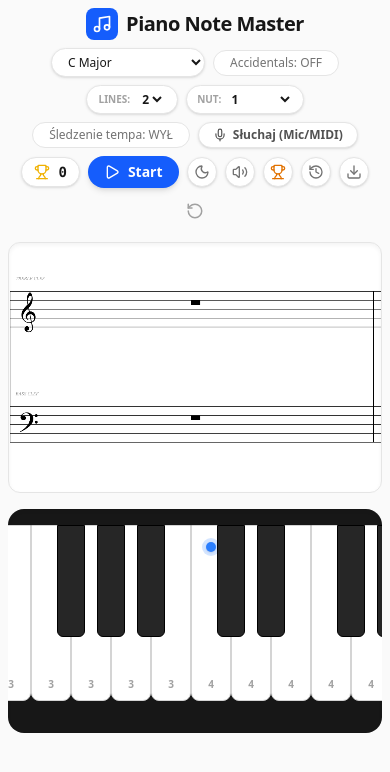
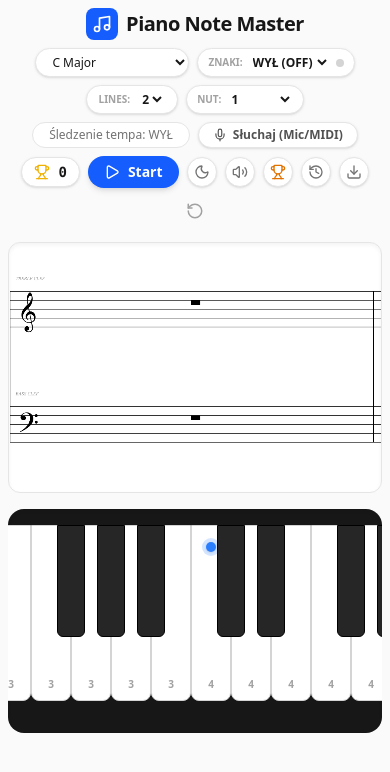
Before and after one commit to kamilogram/PianoNoteMasterAI, a React (Vite) app: page / in a window 390 px wide. Shown: the top 772 px of the page. Built offline with nearby package versions, Linux system fonts and the light colour scheme.

Commit message:
feat: add random accidental mode
Upgrade accidental configuration to support 'Random' selection and introduce active state tracking for improved game dynamics.

```diff
--- a/src/App.tsx
+++ b/src/App.tsx
@@ -292,9 +292,25 @@ export default function App() {
     const saved = localStorage.getItem('piano_ledger_lines');
     return saved !== null ? parseInt(saved, 10) : 2;
   });
-  const [useAccidentals, setUseAccidentals] = useState<boolean>(() => {
-    return localStorage.getItem('piano_use_accidentals') === 'true';
+  const [selectedAccidentals, setSelectedAccidentals] = useState<boolean | 'Random'>(() => {
+    const saved = localStorage.getItem('piano_selected_accidentals');
+    if (saved === 'Random') return 'Random';
+    if (saved === 'true') return true;
+    if (saved === 'false') return false;
+    const legacy = localStorage.getItem('piano_use_accidentals');
+    if (legacy !== null) return legacy === 'true';
+    return false;
   });
+  const [activeUseAccidentals, setActiveUseAccidentals] = useState<boolean>(() => {
+    const saved = localStorage.getItem('piano_selected_accidentals');
+    if (saved === 'true') return true;
+    if (saved === 'false') return false;
+    const legacy = localStorage.getItem('piano_use_accidentals');
+    if (legacy !== null) return legacy === 'true';
+    return false;
+  });
+  const activeUseAccidentalsRef = useRef<boolean>(activeUseAccidentals);
+
   const [selectedMaxNotes, setSelectedMaxNotes] = useState<number | 'Random'>(() => {
     const saved = localStorage.getItem('piano_selected_max_notes');
     if (saved === 'Random') return 'Random';
@@ -347,6 +363,7 @@ export default function App() {
     id: number;
     keyName: string;
     maxNotesText?: string;
+    accidentalsText?: string;
     prevKeyName?: string;
     prevKeyPace?: number | null;
     isNewRecord?: boolean;
@@ -670,7 +687,8 @@ export default function App() {
 
   const keyToUse = selectedKeySignature === 'Random' ? activeKeySignature : selectedKeySignature;
   const maxNotesToUse = selectedMaxNotes === 'Random' ? activeMaxNotes : selectedMaxNotes;
-  const configKey = `${keyToUse}_${maxNotesToUse}_${ledgerLines}_${useAccidentals ? 'acc' : 'noacc'}`;
+  const accidentalsToUse = selectedAccidentals === 'Random' ? activeUseAccidentals : selectedAccidentals;
+  const configKey = `${keyToUse}_${maxNotesToUse}_${ledgerLines}_${accidentalsToUse ? 'acc' : 'noacc'}`;
   const configRecord = highScores[configKey] || 0;
 
   const allValidRecords = useMemo(() => {
@@ -764,8 +782,9 @@ export default function App() {
   }, [ledgerLines]);
 
   useEffect(() => {
-    localStorage.setItem('piano_use_accidentals', String(useAccidentals));
-  }, [useAccidentals]);
+    localStorage.setItem('piano_selected_accidentals', String(selectedAccidentals));
+    localStorage.setItem('piano_use_accidentals', String(activeUseAccidentals));
+  }, [selectedAccidentals, activeUseAccidentals]);
 
   useEffect(() => {
     localStorage.setItem('piano_selected_max_notes', String(selectedMaxNotes));
@@ -793,7 +812,7 @@ export default function App() {
   useEffect(() => {
     // Reset segment-specific pace variables on parameter changes
     resetSegmentPace();
-  }, [selectedKeySignature, selectedMaxNotes, ledgerLines, useAccidentals, resetSegmentPace]);
+  }, [selectedKeySignature, selectedMaxNotes, selectedAccidentals, ledgerLines, resetSegmentPace]);
 
   const calculateAndSavePace = useCallback(() => {
     const startDateTimeVal = startDateTimeRef.current;
@@ -838,7 +857,8 @@ export default function App() {
     if (measuresCount >= 4) {
       const keyToUse = selectedKeySignature === 'Random' ? activeKeySignatureRef.current : selectedKeySignature;
       const maxNotesToUse = selectedMaxNotes === 'Random' ? activeMaxNotesRef.current : selectedMaxNotes;
-      const activeConfigKey = `${keyToUse}_${maxNotesToUse}_${ledgerLines}_${useAccidentals ? 'acc' : 'noacc'}`;
+      const accidentalsToUse = selectedAccidentals === 'Random' ? activeUseAccidentalsRef.current : selectedAccidentals;
+      const activeConfigKey = `${keyToUse}_${maxNotesToUse}_${ledgerLines}_${accidentalsToUse ? 'acc' : 'noacc'}`;
 
       const currentRecord = highScoresRef.current[activeConfigKey] || 0;
       if (pace > currentRecord) {
@@ -856,7 +876,7 @@ export default function App() {
         });
       }
     }
-  }, [selectedKeySignature, selectedMaxNotes, ledgerLines, useAccidentals]);
+  }, [selectedKeySignature, selectedMaxNotes, selectedAccidentals, ledgerLines]);
 
   const saveSessionToHistory = useCallback(() => {
     if (!startDateTime) return;
@@ -982,8 +1002,8 @@ export default function App() {
     return () => mql.removeEventListener('change', checkCompact);
   }, []);
 
-  const createFinishedSegmentSummary = useCallback((finishedKey: string, finishedMaxNotes: number) => {
-    const finishedConfigKey = `${finishedKey}_${finishedMaxNotes}_${ledgerLines}_${useAccidentals ? 'acc' : 'noacc'}`;
+  const createFinishedSegmentSummary = useCallback((finishedKey: string, finishedMaxNotes: number, finishedUseAccidentals: boolean) => {
+    const finishedConfigKey = `${finishedKey}_${finishedMaxNotes}_${ledgerLines}_${finishedUseAccidentals ? 'acc' : 'noacc'}`;
     const hitsInKey = correctHitsRef.current - segmentStartHitsRef.current;
     const durationInKeyMs = activeDurationMsRef.current - segmentStartDurationMsRef.current;
     const durationInKeySecs = durationInKeyMs / 1000;
@@ -1048,8 +1068,9 @@ export default function App() {
     const currentScores = highScoresRef.current;
     const finalReportedPace = Math.max(keyPace || 0, currentScores[finishedConfigKey] || 0) || keyPace;
 
+    const accLabel = finishedUseAccidentals ? 'ze znakami' : 'bez znaków';
     return {
-      prevKeyName: `${finishedKey} (N${finishedMaxNotes})`,
+      prevKeyName: `${finishedKey} (N${finishedMaxNotes}, ${accLabel})`,
       prevKeyPace: finalReportedPace,
       isNewRecord,
       wasFirstRecord,
@@ -1057,20 +1078,23 @@ export default function App() {
       rankText,
       rankImproved
     };
-  }, [ledgerLines, useAccidentals]);
+  }, [ledgerLines]);
 
   const handleKeySignatureChange = useCallback((val: keyof typeof KEY_SIGNATURES | 'Random') => {
     setSelectedKeySignature(val);
     const wasPlaying = isPlayingRef.current;
     const finishedKey = activeKeySignatureRef.current;
     const finishedMaxNotes = activeMaxNotesRef.current;
+    const finishedAccidentals = activeUseAccidentalsRef.current;
     const hitsInKey = correctHitsRef.current - segmentStartHitsRef.current;
     const durationInKeyMs = activeDurationMsRef.current - segmentStartDurationMsRef.current;
 
     let summary: ReturnType<typeof createFinishedSegmentSummary> | null = null;
     if (wasPlaying && hitsInKey > 0 && durationInKeyMs >= 1000) {
-      summary = createFinishedSegmentSummary(finishedKey, finishedMaxNotes);
-    }
+      summary = createFinishedSegmentSummary(finishedKey, finishedMaxNotes, finishedAccidentals);
+    }
+
+    const accidentalsToUse = selectedAccidentals === 'Random' ? activeUseAccidentalsRef.current : selectedAccidentals;
 
     if (val === 'Random') {
       measuresPlayedRef.current = 0;
@@ -1086,7 +1110,7 @@ export default function App() {
       setCurrentPace(null);
       setPaceTrend(null);
 
-      const nextConfigKey = `${randomKey}_${finishedMaxNotes}_${ledgerLines}_${useAccidentals ? 'acc' : 'noacc'}`;
+      const nextConfigKey = `${randomKey}_${finishedMaxNotes}_${ledgerLines}_${accidentalsToUse ? 'acc' : 'noacc'}`;
       const nextScore = highScoresRef.current[nextConfigKey] || 0;
       const rankVal = getRankForConfig(highScoresRef.current, nextConfigKey);
       startRanksRef.current[nextConfigKey] = rankVal;
@@ -1117,7 +1141,7 @@ export default function App() {
       setCurrentPace(null);
       setPaceTrend(null);
 
-      const nextConfigKey = `${val}_${finishedMaxNotes}_${ledgerLines}_${useAccidentals ? 'acc' : 'noacc'}`;
+      const nextConfigKey = `${val}_${finishedMaxNotes}_${ledgerLines}_${accidentalsToUse ? 'acc' : 'noacc'}`;
       const nextScore = highScoresRef.current[nextConfigKey] || 0;
       const rankVal = getRankForConfig(highScoresRef.current, nextConfigKey);
       startRanksRef.current[nextConfigKey] = rankVal;
@@ -1138,20 +1162,23 @@ export default function App() {
         });
       }
     }
-  }, [createFinishedSegmentSummary, ledgerLines, useAccidentals]);
+  }, [createFinishedSegmentSummary, ledgerLines, selectedAccidentals]);
 
   const handleMaxNotesChange = useCallback((val: number | 'Random') => {
     setSelectedMaxNotes(val);
     const wasPlaying = isPlayingRef.current;
     const finishedKey = activeKeySignatureRef.current;
     const finishedMaxNotes = activeMaxNotesRef.current;
+    const finishedAccidentals = activeUseAccidentalsRef.current;
     const hitsInKey = correctHitsRef.current - segmentStartHitsRef.current;
     const durationInKeyMs = activeDurationMsRef.current - segmentStartDurationMsRef.current;
 
     let summary: ReturnType<typeof createFinishedSegmentSummary> | null = null;
     if (wasPlaying && hitsInKey > 0 && durationInKeyMs >= 1000) {
-      summary = createFinishedSegmentSummary(finishedKey, finishedMaxNotes);
-    }
+      summary = createFinishedSegmentSummary(finishedKey, finishedMaxNotes, finishedAccidentals);
+    }
+
+    const accidentalsToUse = selectedAccidentals === 'Random' ? activeUseAccidentalsRef.current : selectedAccidentals;
 
     if (val === 'Random') {
       measuresPlayedRef.current = 0;
@@ -1167,7 +1194,7 @@ export default function App() {
       setCurrentPace(null);
       setPaceTrend(null);
 
-      const nextConfigKey = `${finishedKey}_${randomNotes}_${ledgerLines}_${useAccidentals ? 'acc' : 'noacc'}`;
+      const nextConfigKey = `${finishedKey}_${randomNotes}_${ledgerLines}_${accidentalsToUse ? 'acc' : 'noacc'}`;
       const nextScore = highScoresRef.current[nextConfigKey] || 0;
       const rankVal = getRankForConfig(highScoresRef.current, nextConfigKey);
       startRanksRef.current[nextConfigKey] = rankVal;
@@ -1199,7 +1226,7 @@ export default function App() {
       setCurrentPace(null);
       setPaceTrend(null);
 
-      const nextConfigKey = `${finishedKey}_${val}_${ledgerLines}_${useAccidentals ? 'acc' : 'noacc'}`;
+      const nextConfigKey = `${finishedKey}_${val}_${ledgerLines}_${accidentalsToUse ? 'acc' : 'noacc'}`;
       const nextScore = highScoresRef.current[nextConfigKey] || 0;
       const rankVal = getRankForConfig(highScoresRef.current, nextConfigKey);
       startRanksRef.current[nextConfigKey] = rankVal;
@@ -1221,7 +1248,92 @@ export default function App() {
         });
       }
     }
-  }, [createFinishedSegmentSummary, selectedKeySignature, ledgerLines, useAccidentals]);
+  }, [createFinishedSegmentSummary, selectedKeySignature, ledgerLines, selectedAccidentals]);
+
+  const handleAccidentalsChange = useCallback((val: boolean | 'Random') => {
+    setSelectedAccidentals(val);
+    const wasPlaying = isPlayingRef.current;
+    const finishedKey = activeKeySignatureRef.current;
+    const finishedMaxNotes = activeMaxNotesRef.current;
+    const finishedAccidentals = activeUseAccidentalsRef.current;
+    const hitsInKey = correctHitsRef.current - segmentStartHitsRef.current;
+    const durationInKeyMs = activeDurationMsRef.current - segmentStartDurationMsRef.current;
+
+    let summary: ReturnType<typeof createFinishedSegmentSummary> | null = null;
+    if (wasPlaying && hitsInKey > 0 && durationInKeyMs >= 1000) {
+      summary = createFinishedSegmentSummary(finishedKey, finishedMaxNotes, finishedAccidentals);
+    }
+
+    if (val === 'Random') {
+      measuresPlayedRef.current = 0;
+      const randomAcc = Math.random() < 0.5;
+      activeUseAccidentalsRef.current = randomAcc;
+      setActiveUseAccidentals(randomAcc);
+      segmentStartHitsRef.current = correctHitsRef.current;
+      segmentStartDurationMsRef.current = activeDurationMsRef.current;
+      segmentMeasuresCompletedRef.current = 0;
+      setSegmentMeasuresCompleted(0);
+      lastMeasurePaceRef.current = null;
+      setCurrentPace(null);
+      setPaceTrend(null);
+
+      const nextConfigKey = `${finishedKey}_${finishedMaxNotes}_${ledgerLines}_${randomAcc ? 'acc' : 'noacc'}`;
+      const nextScore = highScoresRef.current[nextConfigKey] || 0;
+      const rankVal = getRankForConfig(highScoresRef.current, nextConfigKey);
+      startRanksRef.current[nextConfigKey] = rankVal;
+      startScoresRef.current[nextConfigKey] = nextScore;
+      setStartRanks(prev => ({ ...prev, [nextConfigKey]: rankVal }));
+
+      if (wasPlaying) {
+        setKeyChangeAlert({
+          id: Date.now(),
+          keyName: selectedKeySignature === 'Random' ? `Losowa: ${activeKeySignatureRef.current}` : activeKeySignatureRef.current,
+          maxNotesText: selectedMaxNotes === 'Random' ? `Maks. nut: ${activeMaxNotesRef.current}` : undefined,
+          accidentalsText: `Znaki: ${randomAcc ? 'WŁ' : 'WYŁ'} (Losowo)`,
+          prevKeyName: summary?.prevKeyName,
+          prevKeyPace: summary?.prevKeyPace,
+          isNewRecord: summary?.isNewRecord,
+          wasFirstRecord: summary?.wasFirstRecord,
+          previousRecordPace: summary?.previousRecordPace,
+          rankText: summary?.rankText,
+          rankImproved: summary?.rankImproved,
+        });
+      }
+    } else {
+      activeUseAccidentalsRef.current = val;
+      setActiveUseAccidentals(val);
+      segmentStartHitsRef.current = correctHitsRef.current;
+      segmentStartDurationMsRef.current = activeDurationMsRef.current;
+      segmentMeasuresCompletedRef.current = 0;
+      setSegmentMeasuresCompleted(0);
+      lastMeasurePaceRef.current = null;
+      setCurrentPace(null);
+      setPaceTrend(null);
+
+      const nextConfigKey = `${finishedKey}_${finishedMaxNotes}_${ledgerLines}_${val ? 'acc' : 'noacc'}`;
+      const nextScore = highScoresRef.current[nextConfigKey] || 0;
+      const rankVal = getRankForConfig(highScoresRef.current, nextConfigKey);
+      startRanksRef.current[nextConfigKey] = rankVal;
+      startScoresRef.current[nextConfigKey] = nextScore;
+      setStartRanks(prev => ({ ...prev, [nextConfigKey]: rankVal }));
+
+      if (wasPlaying) {
+        setKeyChangeAlert({
+          id: Date.now(),
+          keyName: selectedKeySignature === 'Random' ? `Losowa: ${activeKeySignatureRef.current}` : activeKeySignatureRef.current,
+          maxNotesText: selectedMaxNotes === 'Random' ? `Maks. nut: ${activeMaxNotesRef.current}` : undefined,
+          accidentalsText: `Znaki: ${val ? 'WŁ' : 'WYŁ'}`,
+          prevKeyName: summary?.prevKeyName,
+          prevKeyPace: summary?.prevKeyPace,
+          isNewRecord: summary?.isNewRecord,
+          wasFirstRecord: summary?.wasFirstRecord,
+          previousRecordPace: summary?.previousRecordPace,
+          rankText: summary?.rankText,
+          rankImproved: summary?.rankImproved,
+        });
+      }
+    }
+  }, [createFinishedSegmentSummary, selectedKeySignature, selectedMaxNotes, ledgerLines]);
 
   const handleApplyRecordConfig = useCallback((keyToApply: string) => {
     const parsed = parseConfigKey(keyToApply);
@@ -1235,25 +1347,28 @@ export default function App() {
 
     handleMaxNotesChange(parsed.rawNotes);
     setLedgerLines(parsed.rawLedger);
-    setUseAccidentals(parsed.rawAccidentals === 1);
+    handleAccidentalsChange(parsed.rawAccidentals === 1);
 
     setShowRecordsModal(false);
-  }, [handleKeySignatureChange, handleMaxNotesChange]);
+  }, [handleKeySignatureChange, handleMaxNotesChange, handleAccidentalsChange]);
 
   const generateMeasure = useCallback(() => {
     let currentKey = activeKeySignatureRef.current;
     let currentMaxNotes = activeMaxNotesRef.current;
+    let currentAccidentals = activeUseAccidentalsRef.current;
 
     const isRandomKey = selectedKeySignature === 'Random';
     const isRandomNotes = selectedMaxNotes === 'Random';
-
-    if (isRandomKey || isRandomNotes) {
+    const isRandomAccidentals = selectedAccidentals === 'Random';
+
+    if (isRandomKey || isRandomNotes || isRandomAccidentals) {
       const isNewRun = measuresPlayedRef.current === 0;
       const needsChange = !isNewRun && (measuresPlayedRef.current % 4 === 0);
 
       if (isNewRun || needsChange) {
         let nextKey = currentKey;
         let nextMaxNotes = currentMaxNotes;
+        let nextAccidentals = currentAccidentals;
 
         if (isRandomKey) {
           const keys = Object.keys(KEY_SIGNATURES) as Array<keyof typeof KEY_SIGNATURES>;
@@ -1267,15 +1382,21 @@ export default function App() {
           nextMaxNotes = availableNotes[Math.floor(Math.random() * availableNotes.length)];
         }
 
+        if (isRandomAccidentals) {
+          nextAccidentals = isNewRun ? (Math.random() < 0.5) : !currentAccidentals;
+        }
+
         if (needsChange) {
           const finishedKey = currentKey;
           const finishedMaxNotes = currentMaxNotes;
-          const summary = createFinishedSegmentSummary(finishedKey, finishedMaxNotes);
+          const finishedAccidentals = currentAccidentals;
+          const summary = createFinishedSegmentSummary(finishedKey, finishedMaxNotes, finishedAccidentals);
 
           setKeyChangeAlert({
             id: Date.now(),
             keyName: nextKey,
             maxNotesText: isRandomNotes ? `Maks. nut: ${nextMaxNotes}` : undefined,
+            accidentalsText: isRandomAccidentals ? `Znaki: ${nextAccidentals ? 'WŁ' : 'WYŁ'}` : undefined,
             prevKeyName: summary.prevKeyName,
             prevKeyPace: summary.prevKeyPace,
             isNewRecord: summary.isNewRecord,
@@ -1294,7 +1415,11 @@ export default function App() {
         activeMaxNotesRef.current = nextMaxNotes;
         setActiveMaxNotes(nextMaxNotes);
 
-        const nextConfigKey = `${nextKey}_${nextMaxNotes}_${ledgerLines}_${useAccidentals ? 'acc' : 'noacc'}`;
+        currentAccidentals = nextAccidentals;
+        activeUseAccidentalsRef.current = nextAccidentals;
+        setActiveUseAccidentals(nextAccidentals);
+
+        const nextConfigKey = `${nextKey}_${nextMaxNotes}_${ledgerLines}_${nextAccidentals ? 'acc' : 'noacc'}`;
         const currentScores = highScoresRef.current;
         const nextScore = currentScores[nextConfigKey] || 0;
         const rankVal = getRankForConfig(currentScores, nextConfigKey);
@@ -1317,6 +1442,7 @@ export default function App() {
     const newNotes: Note[] = [];
     const beatXs = [300, 500, 700, 900];
     const measureAccidentals = new Map<string, string>(); // displayPitch -> 'sharp' | 'flat' | 'natural'
+    const useAccidentalsForNotes = activeUseAccidentalsRef.current;
 
     for (let beatIndex = 0; beatIndex < 4; beatIndex++) {
       const count = Math.floor(Math.random() * activeMaxNotesRef.current) + 1;
@@ -1370,7 +1496,7 @@ export default function App() {
         };
 
         // If a previously generated note in this measure got an accidental, increase the probability of repeating it
-        const recurringNotesWithAccidentals = useAccidentals ? newNotes.filter(
+        const recurringNotesWithAccidentals = useAccidentalsForNotes ? newNotes.filter(
           n => n.clef === (isTreble ? 'treble' : 'bass') && n.accidental !== null && n.accidental !== undefined
         ) : [];
         let chosenFromRecurring = false;
@@ -1431,7 +1557,7 @@ export default function App() {
         const hasMeasureAccidental = measureAccidentals.has(accidentalKey);
         const existingMeasureMod = measureAccidentals.get(accidentalKey);
 
-        if (useAccidentals) {
+        if (useAccidentalsForNotes) {
           if (hasMeasureAccidental && existingMeasureMod && Math.random() < 0.90) {
             // Keep the existing modification 90% of the time, so cancellations/changes are rare
             targetMod = existingMeasureMod;
@@ -1501,7 +1627,7 @@ export default function App() {
     setMeasureId(id => id + 1);
     setActivePianoNotes(new Map());
     lastPressBeatRef.current = 0;
-  }, [useAccidentals, selectedKeySignature, selectedMaxNotes, ledgerLines]);
+  }, [createFinishedSegmentSummary, selectedKeySignature, selectedMaxNotes, selectedAccidentals, ledgerLines]);
 
   // Regenerate only when settings are manually changed while playing
   const isSettingsInitialMount = useRef(true);
@@ -1513,7 +1639,7 @@ export default function App() {
     if (isPlayingRef.current) {
       generateMeasure();
     }
-  }, [useAccidentals, selectedKeySignature, selectedMaxNotes, ledgerLines, generateMeasure]);
+  }, [selectedAccidentals, selectedKeySignature, selectedMaxNotes, ledgerLines, generateMeasure]);
 
 const PITCH_CLASS_MAP: Record<string, number> = {
   'C': 0, 'B#': 0,
@@ -1877,17 +2003,53 @@ const getPitchClass = (p: string): number | null => {
             ))}
           </select>
 
-          {/* Accidentals Toggle */}
-          <button
-            onClick={() => setUseAccidentals(!useAccidentals)}
-            className={`${isCompact ? 'text-[10px] px-2' : 'text-xs md:text-sm px-4'} py-1 rounded-full border transition-all ${
-              useAccidentals
-                ? (isDarkMode ? 'bg-purple-950/40 border-purple-800/80 text-purple-300' : 'bg-purple-100 border-purple-300 text-purple-700')
-                : (isDarkMode ? 'bg-zinc-900 border-zinc-800 text-zinc-400 hover:text-zinc-200' : 'bg-white border-neutral-200 text-neutral-500')
+          {/* Accidentals Selector */}
+          <div
+            className={`flex items-center gap-1.5 px-2.5 py-1 rounded-full shadow-sm border transition-all ${
+              isDarkMode ? 'bg-zinc-900 border-zinc-800 text-zinc-200' : 'bg-white border-neutral-200 text-neutral-900'
             }`}
+            title={selectedAccidentals === 'Random' ? `Znaki przypadkowe: Losowo (aktualnie ${activeUseAccidentals ? 'WŁ' : 'WYŁ'}, co 4 takty)` : `Znaki przypadkowe: ${activeUseAccidentals ? 'WŁ' : 'WYŁ'}`}
           >
-            {isCompact ? 'Acc' : 'Accidentals'}: {useAccidentals ? 'ON' : 'OFF'}
-          </button>
+            {!isCompact && <span className={`text-[10px] font-bold uppercase ${isDarkMode ? 'text-zinc-500' : 'text-neutral-400'}`}>Znaki:</span>}
+            <select
+              value={selectedAccidentals === 'Random' ? 'Random' : (selectedAccidentals ? 'ON' : 'OFF')}
+              onChange={(e) => {
+                const val = e.target.value;
+                if (val === 'Random') {
+                  handleAccidentalsChange('Random');
+                } else if (val === 'ON') {
+                  handleAccidentalsChange(true);
+                } else {
+                  handleAccidentalsChange(false);
+                }
+              }}
+              className={`${isCompact ? 'text-[10px]' : 'text-xs'} font-bold outline-none bg-transparent cursor-pointer ${isDarkMode ? 'text-zinc-200 [&>option]:bg-zinc-900 [&>option]:text-zinc-100' : 'text-neutral-900'}`}
+            >
+              <option value="Random" className={isDarkMode ? 'bg-zinc-900 text-zinc-100' : ''}>
+                Losowo
+              </option>
+              <option value="ON" className={isDarkMode ? 'bg-zinc-900 text-zinc-100' : ''}>
+                WŁ (ON)
+              </option>
+              <option value="OFF" className={isDarkMode ? 'bg-zinc-900 text-zinc-100' : ''}>
+                WYŁ (OFF)
+              </option>
+            </select>
+            {selectedAccidentals === 'Random' ? (
+              <span
+                className={`text-[10px] font-black px-1.5 py-0.5 rounded leading-none shrink-0 ${
+                  activeUseAccidentals
+                    ? 'bg-purple-500 text-white'
+                    : (isDarkMode ? 'bg-zinc-800 text-zinc-400' : 'bg-neutral-200 text-neutral-600')
+                }`}
+                title="Obecnie wylosowany stan znaków przypadkowych (zmienia się co 4 takty)"
+              >
+                {activeUseAccidentals ? 'WŁ' : 'WYŁ'}
+              </span>
+            ) : (
+              <span className={`w-2 h-2 rounded-full shrink-0 ${activeUseAccidentals ? 'bg-purple-500' : 'bg-neutral-300 dark:bg-zinc-600'}`} />
+            )}
+          </div>
 
           {/* Ledger Lines Selector */}
           <div className={`flex items-center gap-2 px-3 py-1 rounded-full shadow-sm border transition-all ${
@@ -2199,6 +2361,11 @@ const getPitchClass = (p: string): number | null => {
                               {keyChangeAlert.maxNotesText}
                             </span>
                           )}
+                          {keyChangeAlert.accidentalsText && (
+                            <span className="text-[11px] bg-purple-500/25 text-purple-300 font-bold px-2 py-0.5 rounded-full border border-purple-400/40">
+                              {keyChangeAlert.accidentalsText}
+                            </span>
+                          )}
                         </div>
                       </div>
                     </div>
```
